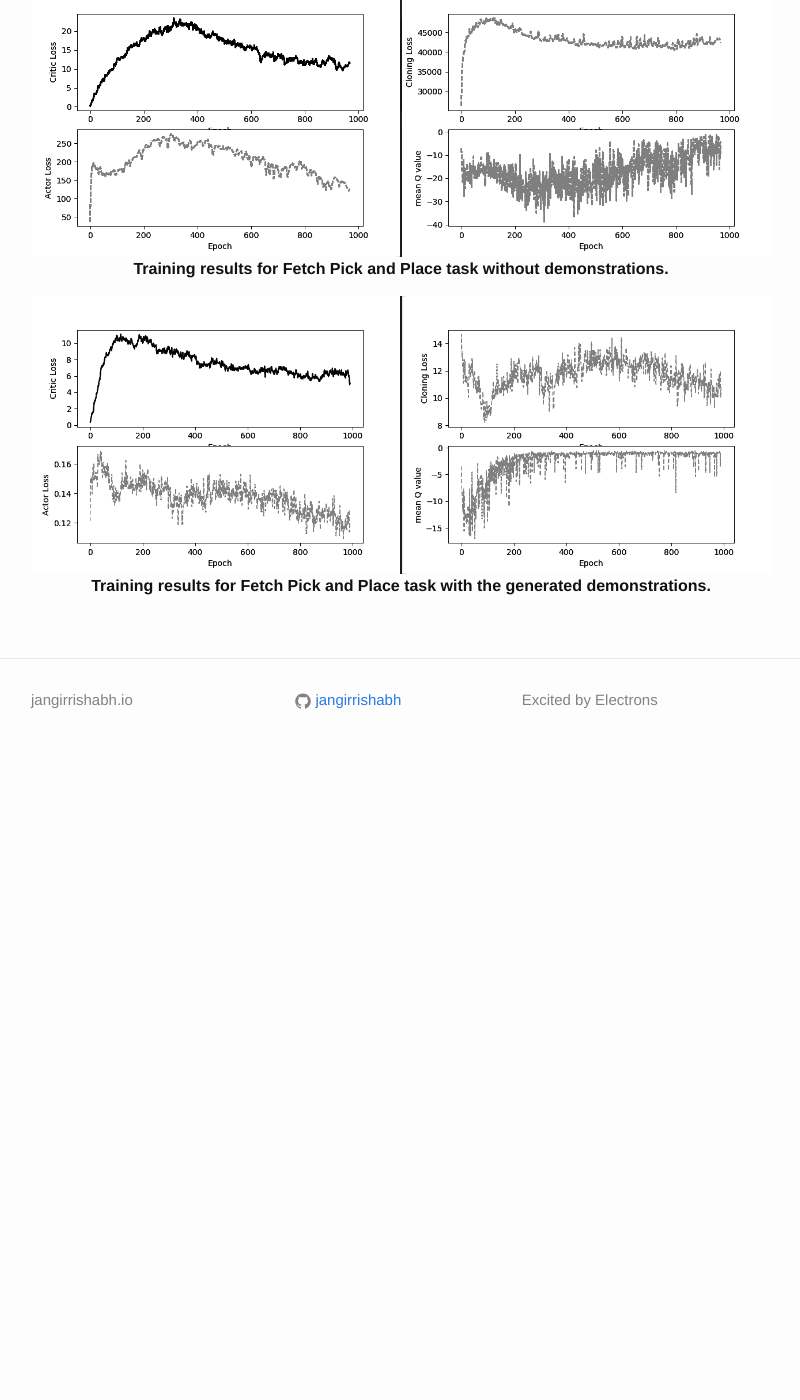
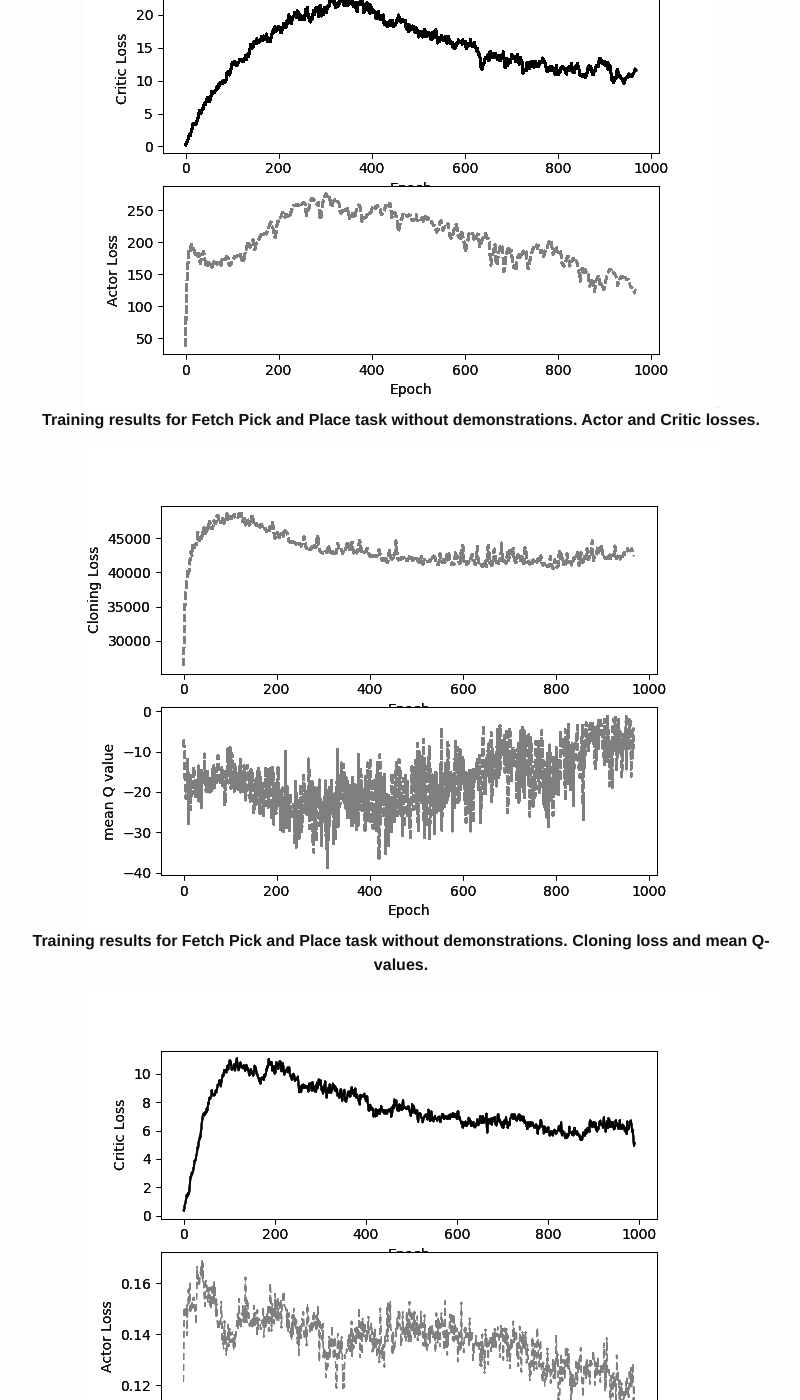
Before and after one commit to jangirrishabh/jangirrishabh.github.io, a Jekyll site: the page built from _posts/2018-03-25-Overcoming-exploration-demos.md, in a window 1280 px wide and 1400 px high, scrolled down 6936 px. Shown: the whole window, without its empty margins (239-1039 px from the left). Built offline with Jekyll 4.4.1, drawn with Linux system fonts in a browser that asks for light colours; formulas are drawn with MathJax 3; comment, search, counter and statistics services are not loaded; before the commit the page ends 7708 px from its top, so only the background shows below that; some of the changed text lies outside the part shown.

Commit message:
Exploration from demo blog update; graphs improved

```diff
--- a/_posts/2018-03-25-Overcoming-exploration-demos.md
+++ b/_posts/2018-03-25-Overcoming-exploration-demos.md
@@ -92,7 +92,7 @@ I'm solving different tasks in two different environments, Fetch robotic environ
 </div>
 
 <div class="imgcap" align="middle">
-<center><img src="/assets/research/fetchEnv.png" width="48%"></center>
+<center><img src="/assets/research/fetchEnv.png" width="40%"></center>
 <div class="thecap" align="middle"><b>The Fetch Arm simulation.</b></div>
 </div>
 
@@ -164,15 +164,29 @@ Training with demonstrations helps overcome the exploration problem and achieves
 
 
 <div class="imgcap">
-<center><img src="/assets/research/pickPlaceFetch.png"></center>
-<div class="thecap" align="middle"><b>Training results for Fetch Pick and Place task without demonstrations.</b></div>
+<center><img src="/assets/research/pickPlaceFetchPart1.png"></center>
+<div class="thecap" align="middle"><b>Training results for Fetch Pick and Place task without demonstrations. Actor and Critic losses.</b></div>
 </div>
 
 <p></p>
 
 <div class="imgcap">
-<center><img src="/assets/research/fetchPickPlaceWithDemonstrations.png"></center>
-<div class="thecap" align="middle"><b>Training results for Fetch Pick and Place task with the generated demonstrations.</b></div>
+<center><img src="/assets/research/pickPlaceFetchPart2.png"></center>
+<div class="thecap" align="middle"><b>Training results for Fetch Pick and Place task without demonstrations. Cloning loss and mean Q-values.</b></div>
 </div>
 
 <p></p>
+
+<div class="imgcap">
+<center><img src="/assets/research/fetchPickPlaceWithDemonstrationsPart1.png"></center>
+<div class="thecap" align="middle"><b>Training results for Fetch Pick and Place task with the generated demonstrations. Actor and Critic losses.</b></div>
+</div>
+
+<p></p>
+
+div class="imgcap">
+<center><img src="/assets/research/fetchPickPlaceWithDemonstrationsPart2.png"></center>
+<div class="thecap" align="middle"><b>Training results for Fetch Pick and Place task with the generated demonstrations. Cloning loss and mean Q-values.</b></div>
+</div>
+
+<p></p>
```
Also changed, not shown: assets/research/fetchPickPlaceWithDemonstrationsPart1.png (added), assets/research/fetchPickPlaceWithDemonstrationsPart2.png (added), assets/research/pickPlaceFetchPart1.png (added), assets/research/pickPlaceFetchPart2.png (added).
